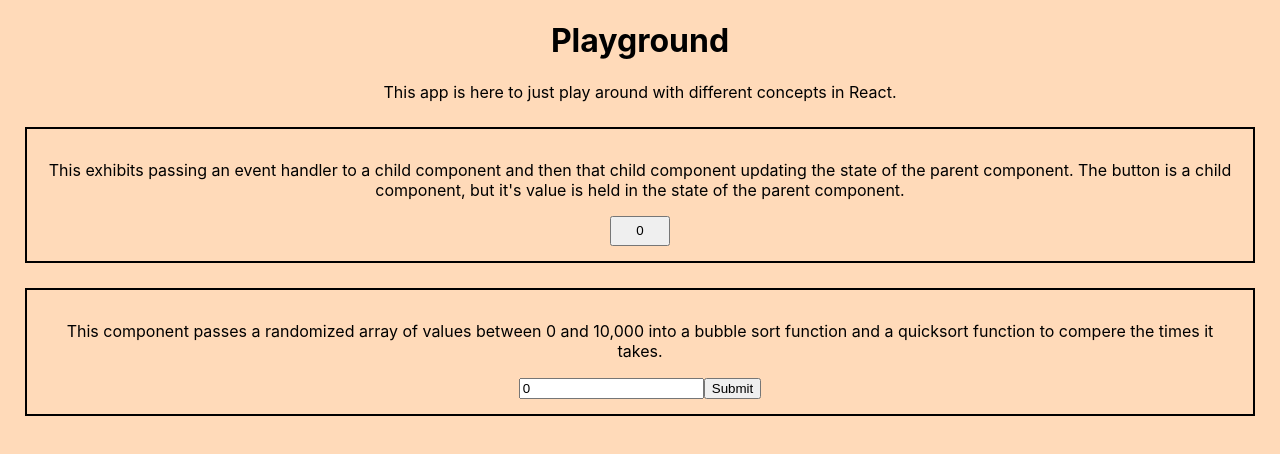
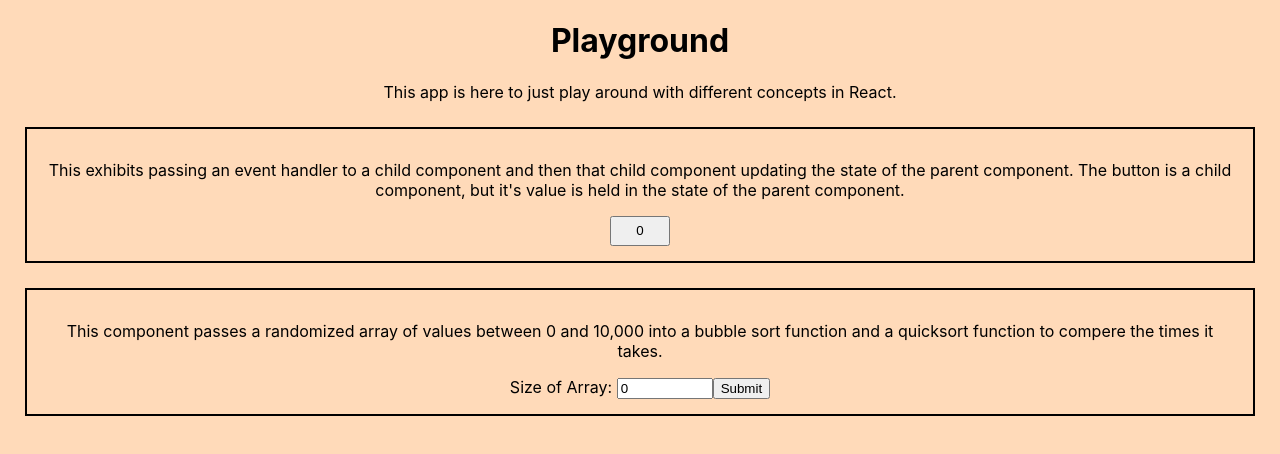
Before and after one commit to adavisson/playground, a React (Create React App) app: page / in a window 1280 px wide. Shown: the top 454 px of the page. Built offline with nearby package versions, Linux system fonts and the light colour scheme.

Commit message:
Added form and handled submission

```diff
--- a/src/components/SortForm.js
+++ b/src/components/SortForm.js
@@ -1,9 +1,11 @@
 import React from 'react';
 
 const SortForm = (props) => {
+
   return (
     <form onSubmit={props.onSubmit}>
-      <input value={props.size} type="number" onChange={props.onChange} max="2000000"/>
+      <label>Size of Array: </label>
+      <input value={props.size} type="number" onChange={props.onChange} min="0" max="2000000"/>
       <input type="submit" value="Submit" />
     </form>
   );
--- a/src/containers/SortContainer.js
+++ b/src/containers/SortContainer.js
@@ -16,8 +16,10 @@ const SortContainer = () => {
   }
 
   const formSubmit = e => {
+    e.preventDefault();
+
     const arr = []
-    for(let i=0; i<randArr.length(); i++){
+    for(let i = 0; i < size; i++){
       arr.push(Math.floor(Math.random() * 10000))
     }
     setRandArr(arr);
@@ -26,7 +28,7 @@ const SortContainer = () => {
   return (
     <div className="border">
       {desc()}
-      <SortForm size={size} onChange={sizeChange}/>
+      <SortForm size={size} onChange={sizeChange} onSubmit={formSubmit} />
     </div>
   );
 }
```
